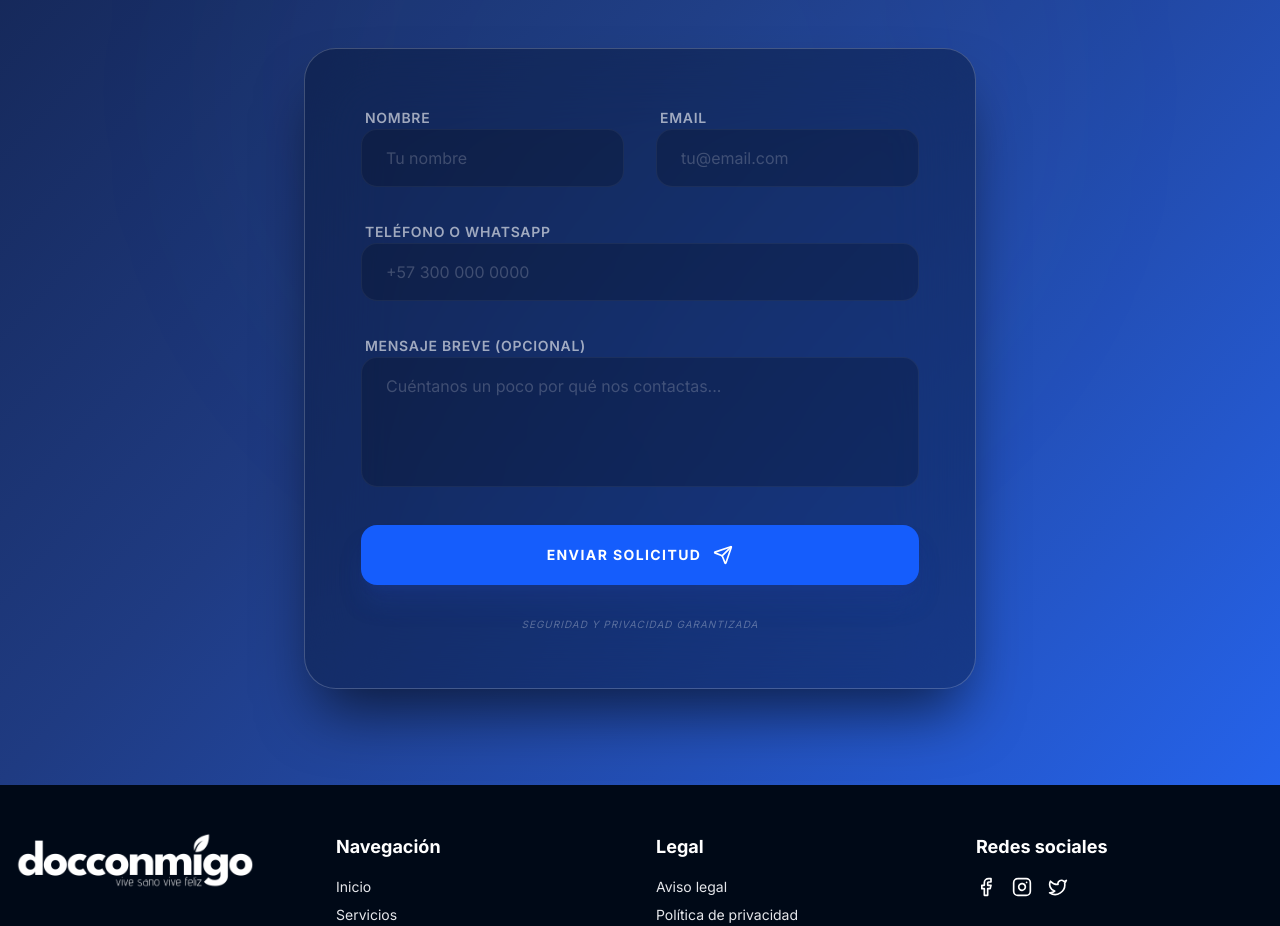
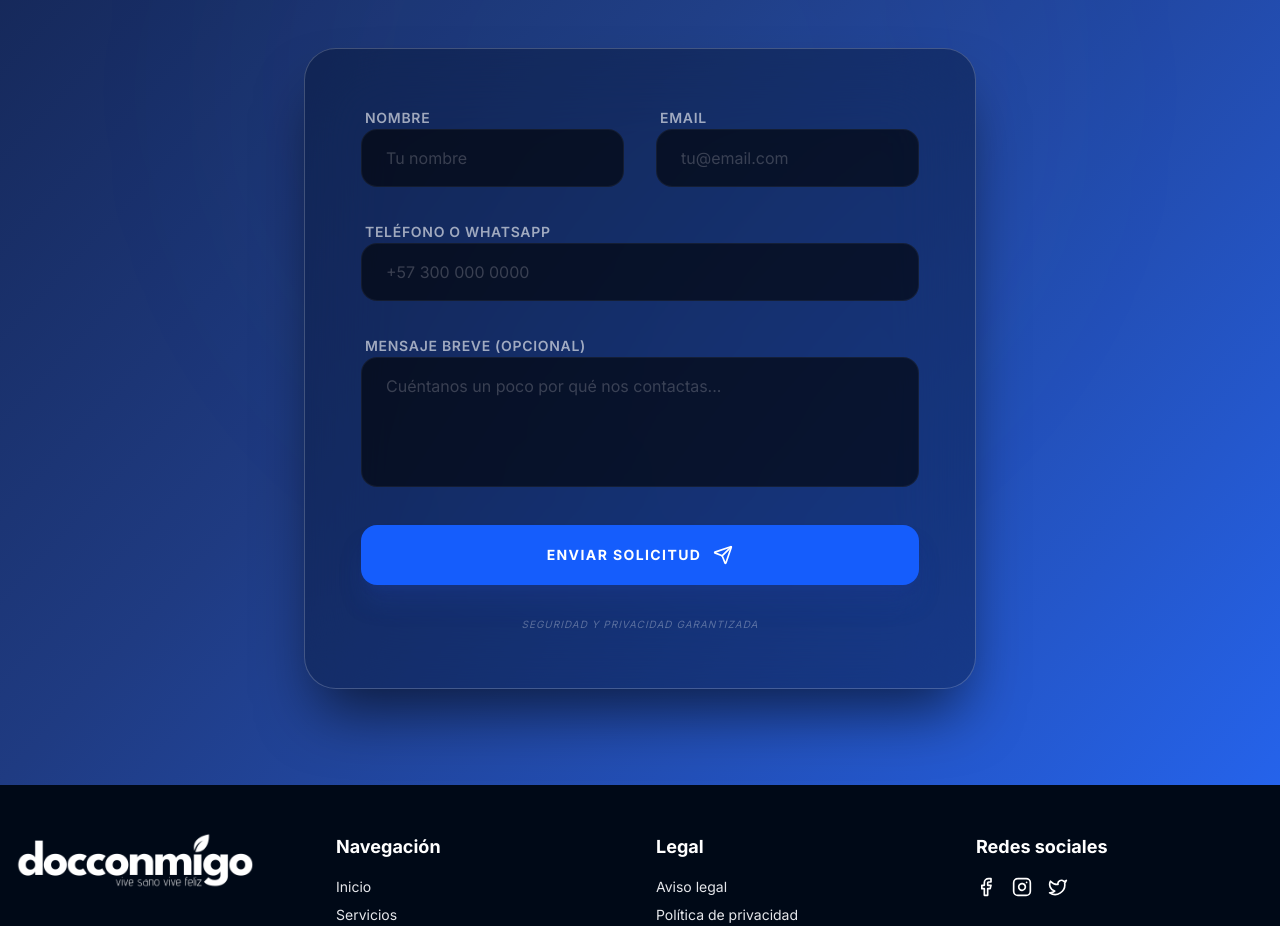
Before and after one commit to icodecauseiloveit/docconmigo_web, a Next.js app: page / in a window 1280 px wide. Shown: the part 3600-4526 px from the top of the page. Built offline with nearby package versions, Linux system fonts and the light colour scheme.

Commit message:
style: darken contact form text fields for better contrast

```diff
--- a/src/components/sections/ContactSection.tsx
+++ b/src/components/sections/ContactSection.tsx
@@ -86,7 +86,7 @@ export default function ContactSection() {
                         type="text"
                         id="name"
                         required
-                        className="w-full bg-black/20 border border-white/5 rounded-2xl px-6 py-4 focus:outline-none focus:ring-2 focus:ring-blue-500/50 focus:bg-black/40 transition-all text-white placeholder:text-white/20"
+                        className="w-full bg-black/60 border border-white/5 rounded-2xl px-6 py-4 focus:outline-none focus:ring-2 focus:ring-blue-500/50 focus:bg-black/80 transition-all text-white placeholder:text-white/20"
                         placeholder="Tu nombre"
                       />
                     </div>
@@ -96,7 +96,7 @@ export default function ContactSection() {
                         type="email"
                         id="email"
                         required
-                        className="w-full bg-black/20 border border-white/5 rounded-2xl px-6 py-4 focus:outline-none focus:ring-2 focus:ring-blue-500/50 focus:bg-black/40 transition-all text-white placeholder:text-white/20"
+                        className="w-full bg-black/60 border border-white/5 rounded-2xl px-6 py-4 focus:outline-none focus:ring-2 focus:ring-blue-500/50 focus:bg-black/80 transition-all text-white placeholder:text-white/20"
                         placeholder="tu@email.com"
                       />
                     </div>
@@ -108,7 +108,7 @@ export default function ContactSection() {
                       type="tel"
                       id="phone"
                       required
-                      className="w-full bg-black/20 border border-white/5 rounded-2xl px-6 py-4 focus:outline-none focus:ring-2 focus:ring-blue-500/50 focus:bg-black/40 transition-all text-white placeholder:text-white/20"
+                      className="w-full bg-black/60 border border-white/5 rounded-2xl px-6 py-4 focus:outline-none focus:ring-2 focus:ring-blue-500/50 focus:bg-black/80 transition-all text-white placeholder:text-white/20"
                       placeholder="+57 300 000 0000"
                     />
                   </div>
@@ -118,7 +118,7 @@ export default function ContactSection() {
                     <textarea
                       id="message"
                       rows={4}
-                      className="w-full bg-black/20 border border-white/5 rounded-2xl px-6 py-4 focus:outline-none focus:ring-2 focus:ring-blue-500/50 focus:bg-black/40 transition-all text-white placeholder:text-white/20 resize-none"
+                      className="w-full bg-black/60 border border-white/5 rounded-2xl px-6 py-4 focus:outline-none focus:ring-2 focus:ring-blue-500/50 focus:bg-black/80 transition-all text-white placeholder:text-white/20 resize-none"
                       placeholder="Cuéntanos un poco por qué nos contactas..."
                     ></textarea>
                   </div>
```
